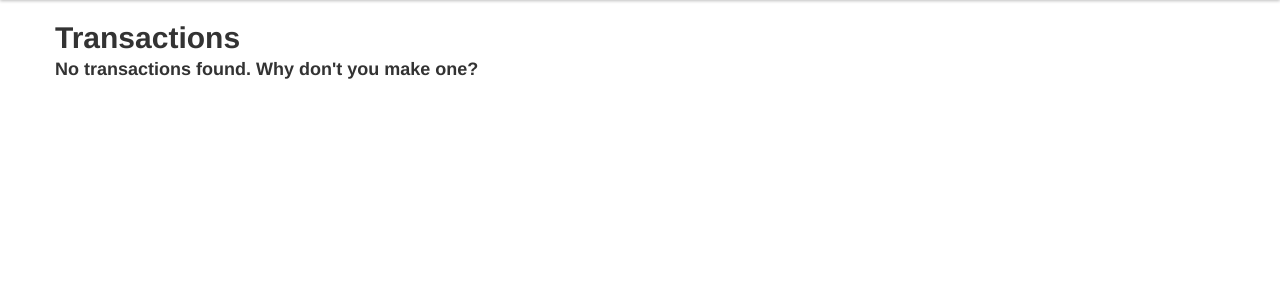
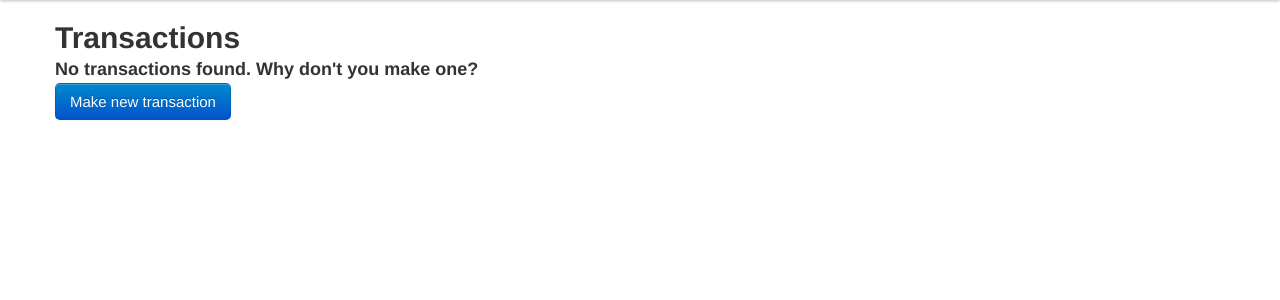
Before and after one commit to acm-uiuc/treasure-chest, a Django app: template treasureapp/templates/transactions/list.html in a window 1280 px wide. Shown: the part 40-340 px from the top of the page. Run offline with Django 3.2, Linux system fonts and the light colour scheme; the template is opened without the code that fills it, so the values that code supplies are empty.

Commit message:
Added transaction list view.
Working towards issue #3 and the end of issue #5 for transactions.

```diff
--- a/treasureapp/templates/transactions/list.html
+++ b/treasureapp/templates/transactions/list.html
@@ -7,6 +7,26 @@
 <h1>Transactions</h1>
 
 {% if transaction_list %}
+
+<table class="table table-bordered table-striped">
+    <thead>
+        <tr>
+            <th>From Account</th>
+            <th>To Account</th>
+            <th>Amount</th>
+        </tr>
+    </thead>
+
+    <tbody>
+        {% for transaction in transaction_list %}
+        <tr>
+            <td>{{ transaction.from_acct }}</td>
+            <td>{{ transaction.to_acct }}</td>
+            <td>{{ transaction.amount }}</td>
+        </tr>
+        {% endfor %}
+    </tbody>
+</table>
 
 {% else %}
 
@@ -18,6 +38,10 @@
 
 <!-- Controls to make a new transaction -->
 
-
+<p>
+<a href="{% url transaction_create %}" class="btn btn-primary btn-large">
+    Make new transaction
+</a>
+</p>
 
 {% endblock %}
--- a/treasureapp/views.py
+++ b/treasureapp/views.py
@@ -92,7 +92,11 @@ def account_update(request):
 # Transaction handlers
 
 def transaction_list(request):
-    pass
+    transaction_list = Transaction.objects.all()
+
+    context = RequestContext(request, {"section":"transactions",
+        "transaction_list":transaction_list})
+    return render_to_response("transactions/list.html", context)
 
 def transaction_detail(request):
     pass
```
